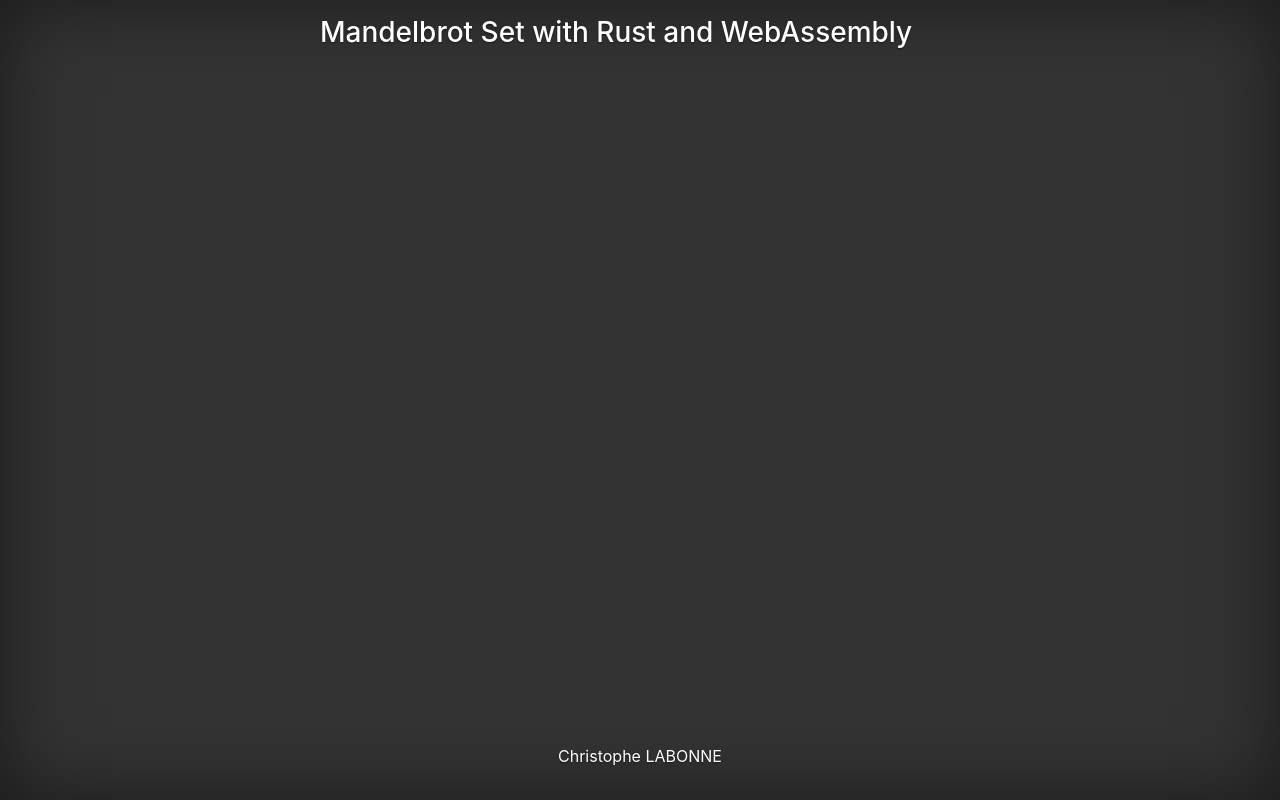
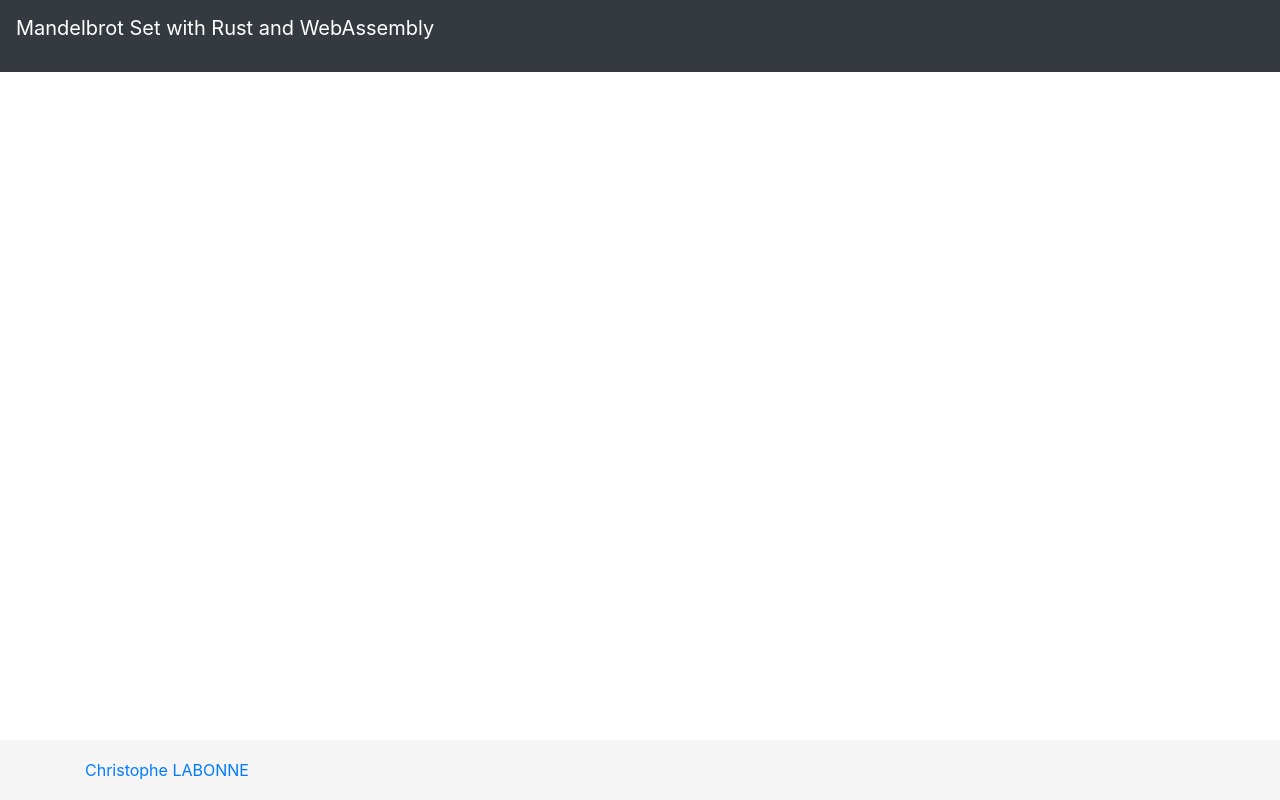
Before and after one commit to Galaf/rust-webassembly, a plain HTML site: page static/index.html in a window 1280 px wide. Drawn offline with Linux system fonts and the light colour scheme.

Commit message:
Changed the design a little bit

```diff
--- a/static/css/bundle.css
+++ b/static/css/bundle.css
@@ -1,107 +1,41 @@
-/*
- * Globals
- */
-
-/* Links */
-a,
-a:focus,
-a:hover {
-  color: #fff;
+/* Sticky footer styles
+-------------------------------------------------- */
+html {
+  position: relative;
+  min-height: 100%;
+}
+body {
+  /* Margin bottom by footer height */
+  margin-bottom: 60px;
+}
+.footer {
+  position: absolute;
+  bottom: 0;
+  width: 100%;
+  /* Set the fixed height of the footer here */
+  height: 60px;
+  line-height: 60px; /* Vertically center the text there */
+  background-color: #f5f5f5;
 }
 
-/* Custom default button */
-.btn-secondary,
-.btn-secondary:hover,
-.btn-secondary:focus {
-  color: #333;
-  text-shadow: none; /* Prevent inheritance from `body` */
-  background-color: #fff;
-  border: 0.05rem solid #fff;
+/* Custom page CSS
+-------------------------------------------------- */
+/* Not required for template or sticky footer method. */
+
+body > .container-fluid {
+  padding: 60px 15px 0;
 }
 
-/*
- * Base structure
- */
-
-html,
-body {
-  height: 100%;
-  background-color: #333;
+.footer > .container {
+  padding-right: 15px;
+  padding-left: 15px;
 }
 
-body {
-  display: -ms-flexbox;
-  display: flex;
-  color: #fff;
-  text-shadow: 0 0.05rem 0.1rem rgba(0, 0, 0, 0.5);
-  box-shadow: inset 0 0 5rem rgba(0, 0, 0, 0.5);
-}
-
-.cover-container {
-  max-width: 42em;
-}
-
-/*
- * Header
- */
-.masthead {
-  margin-bottom: 2rem;
-}
-
-.masthead-brand {
-  margin-bottom: 0;
-}
-
-.nav-masthead .nav-link {
-  padding: 0.25rem 0;
-  font-weight: 700;
-  color: rgba(255, 255, 255, 0.5);
-  background-color: transparent;
-  border-bottom: 0.25rem solid transparent;
-}
-
-.nav-masthead .nav-link:hover,
-.nav-masthead .nav-link:focus {
-  border-bottom-color: rgba(255, 255, 255, 0.25);
-}
-
-.nav-masthead .nav-link + .nav-link {
-  margin-left: 1rem;
-}
-
-.nav-masthead .active {
-  color: #fff;
-  border-bottom-color: #fff;
-}
-
-@media (min-width: 48em) {
-  .masthead-brand {
-    float: left;
-  }
-  .nav-masthead {
-    float: right;
-  }
-}
-
-/*
- * Cover
- */
-.cover {
-  padding: 0 1.5rem;
-}
-.cover .btn-lg {
-  padding: 0.75rem 1.25rem;
-  font-weight: 700;
-}
-
-/*
- * Footer
- */
-.mastfoot {
-  color: rgba(255, 255, 255, 0.5);
+code {
+  font-size: 80%;
 }
 
 #screen {
-  width: 900px;
-  height: 600px;
+  /* width: 1920px; */
+  /* height: 948px; */
 }
--- a/static/index.html
+++ b/static/index.html
@@ -9,36 +9,35 @@
     <meta name="viewport" content="width=device-width, initial-scale=1, shrink-to-fit=no">
 </head>
 
-<link rel="stylesheet" href="css/bootstrap.min.css" />
-<link rel="stylesheet" href="css/bundle.css" />
+<link rel="stylesheet" type="text/css" href="/css/bootstrap.min.css" />
+<link rel="stylesheet" type="text/css" href="/css/bundle.css" />
 
-<body class="text-center">
-    <div class="cover-container d-flex w-100 h-100 p-3 mx-auto flex-column">
+<body>
 
-        <header class="masthead mb-auto">
-            <div class="inner">
-                <h3 class="masthead-brand">
+    <header>
+        <nav class="navbar navbar-expand-md navbar-dark fixed-top bg-dark">
+            <p class="navbar-brand">
                 Mandelbrot Set with Rust and WebAssembly
-                </h3>
-            </div>
+            </p>
+        </nav>
     </header>
 
-        <main role="main" class="inner cover">
+    <main role="main" class="container-fluid">
         <canvas id="screen"></canvas>
     </main>
 
-        <footer class="mastfoot mt-auto">
-            <div class="inner">
-                <p>
+    <footer class="footer">
+        <div class="container">
+            <span class="text-muted">
                 <a href="https://github.com/Galaf/rust-webassembly" target="_blank" rel="noopener">Christophe LABONNE</a>
-                </p>
+            </span>
         </div>
     </footer>
 
     </div>
 
-    <script src="wa/rust_webassembly.js"></script>
-    <script src="js/index.js"></script>
+    <script src="/wa/rust_webassembly.js"></script>
+    <script src="/js/index.js"></script>
 </body>
 
 </html>
--- a/static/js/index.js
+++ b/static/js/index.js
@@ -4,7 +4,7 @@ function run() {
   const canvas = document.getElementById("screen");
   const ctx = canvas.getContext("2d");
   const configuration = {
-    iterations: 10000,
+    iterations: 1000,
     width: canvas.width,
     height: canvas.height,
   };
```
Lines whose indentation alone changed are shown as unchanged.
